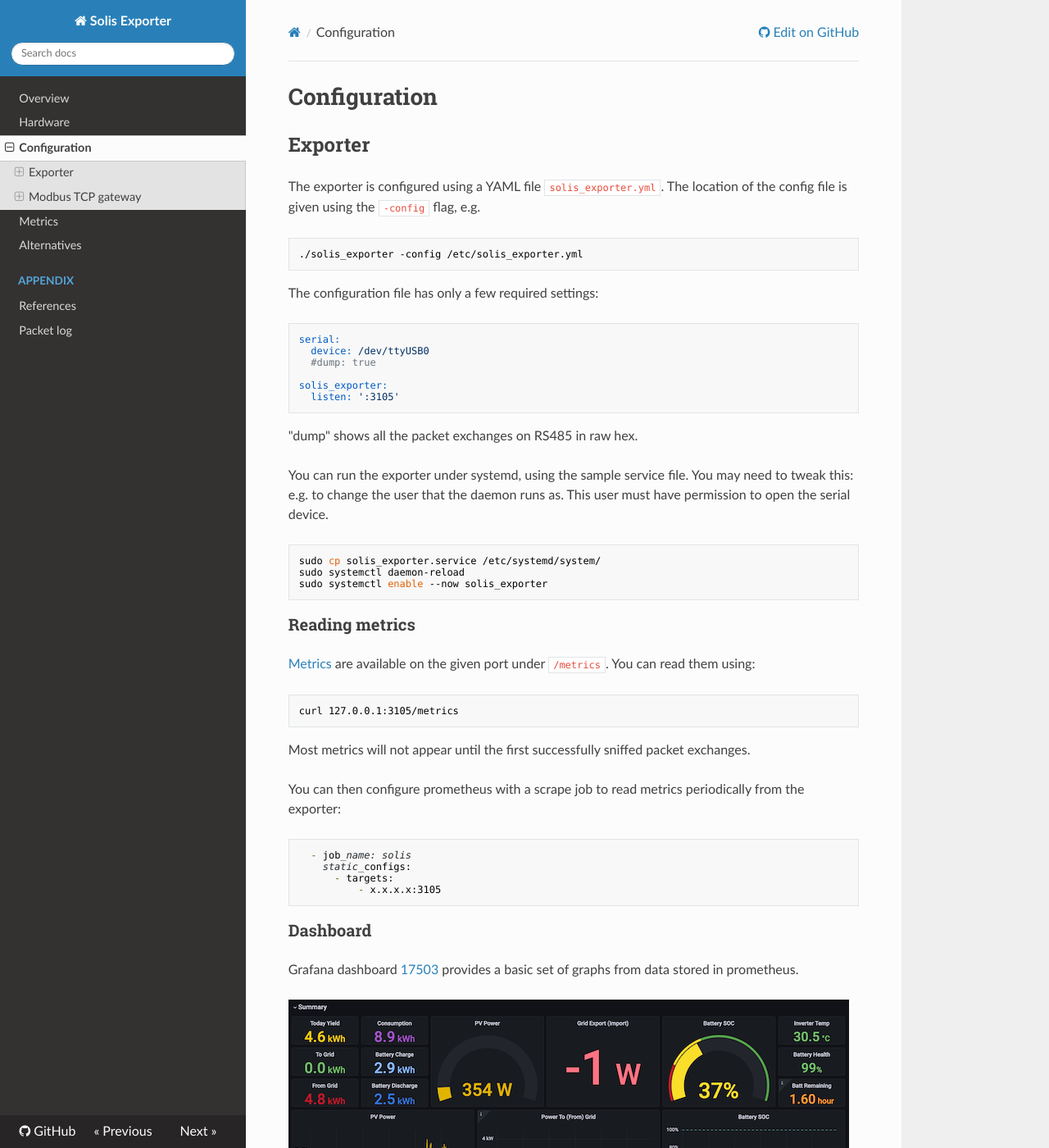
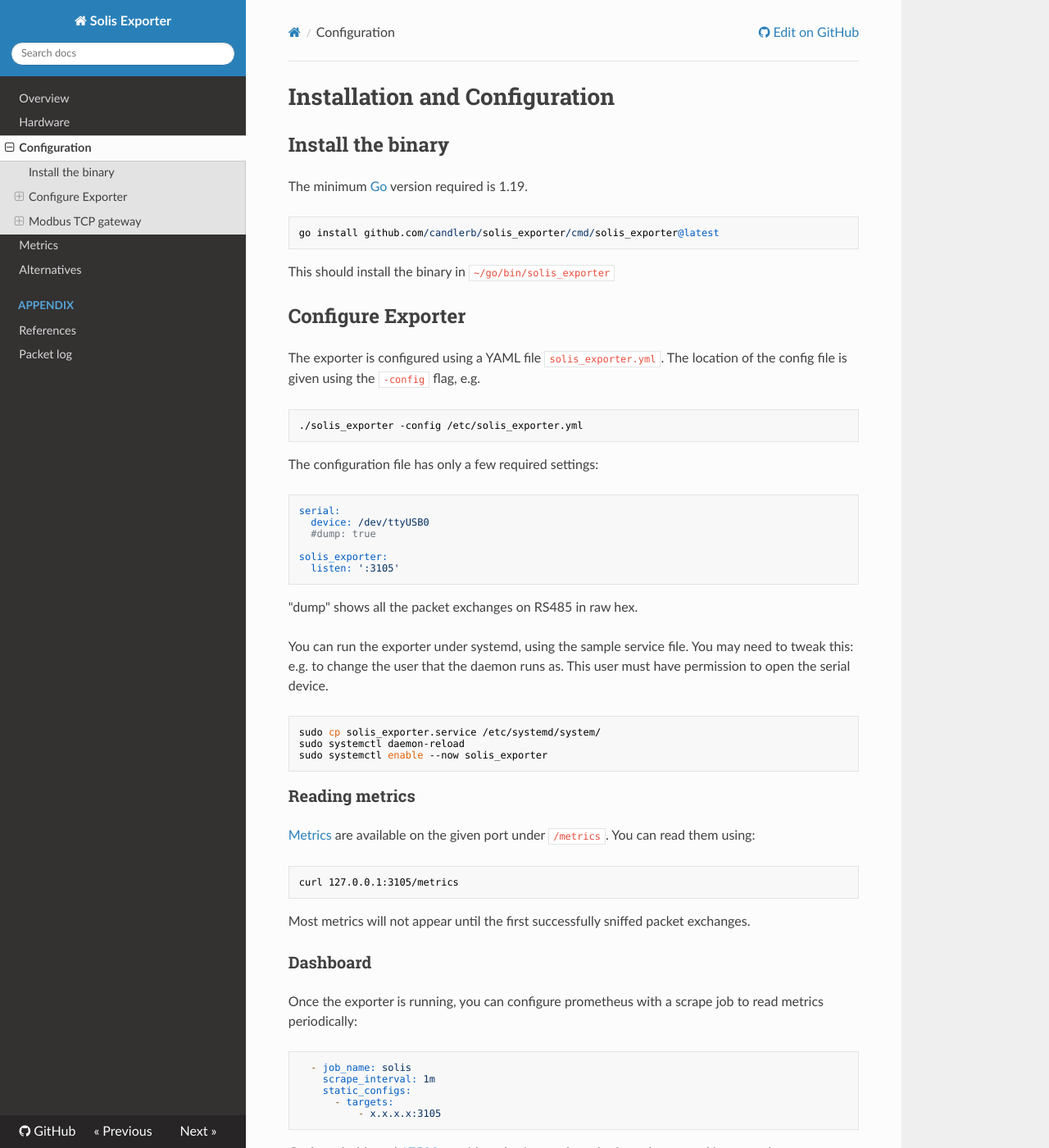
Before and after one commit to candlerb/solis_exporter, an MkDocs documentation site: the page built from docs/configuration/index.md, in a window 1280 px wide and 1400 px high. Shown: the whole window at 82% size. Built offline with MkDocs 1.6.1, drawn with Linux system fonts in a browser that asks for light colours; nearby versions of some CDN libraries.

Commit message:
Include installation instructions

````diff
--- a/docs/configuration/index.md
+++ b/docs/configuration/index.md
@@ -1,6 +1,16 @@
-# Configuration
+# Installation and Configuration
 
-## Exporter
+## Install the binary
+
+The minimum [Go](https://go.dev/dl/) version required is 1.19.
+
+```
+go install github.com/candlerb/solis_exporter/cmd/solis_exporter@latest
+```
+
+This should install the binary in `~/go/bin/solis_exporter`
+
+## Configure Exporter
 
 The exporter is configured using a YAML file `solis_exporter.yml`. The
 location of the config file is given using the `-config` flag, e.g.
@@ -44,17 +54,18 @@ curl 127.0.0.1:3105/metrics
 Most metrics will not appear until the first successfully sniffed packet
 exchanges.
 
-You can then configure prometheus with a scrape job to read metrics
-periodically from the exporter:
+### Dashboard
+
+Once the exporter is running, you can configure prometheus with a scrape job
+to read metrics periodically:
 
 ```
   - job_name: solis
+    scrape_interval: 1m
     static_configs:
       - targets:
           - x.x.x.x:3105
 ```
-
-### Dashboard
 
 Grafana dashboard [17503](https://grafana.com/grafana/dashboards/17503)
 provides a basic set of graphs from data stored in prometheus.
````
